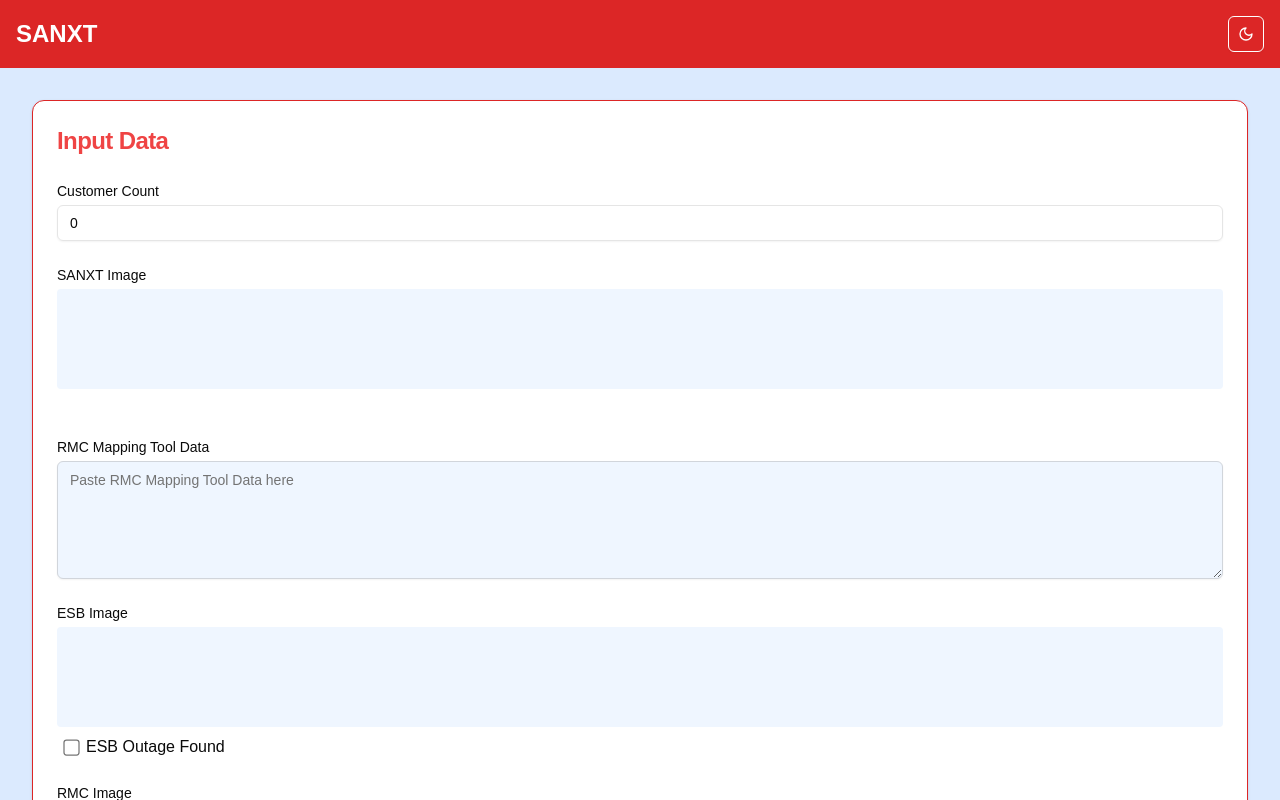
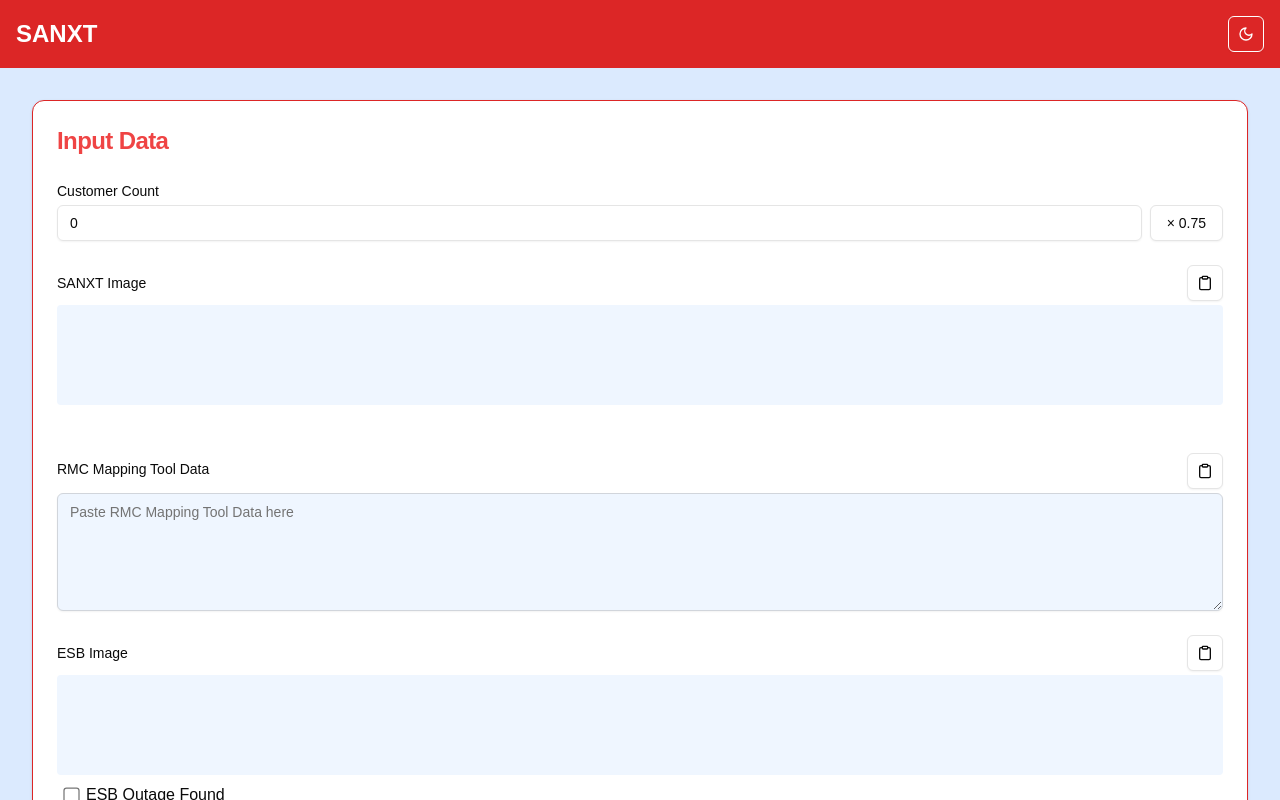
Before and after one commit to mine-nandha/sanxt, a Next.js app: page / in a window 1280 px wide. Shown: the top 800 px of the page. Built offline with nearby package versions, Linux system fonts and the light colour scheme.

Commit message:
updated to Bun, added paste button

```diff
--- a/app/page.js
+++ b/app/page.js
@@ -22,6 +22,7 @@
 import { Input } from "@/components/ui/input";
 import Link from "next/link";
 import CopyButton from "@/components/copyButton";
+import PasteButton from "@/components/pasteButton";
 
 export default function Component() {
   const [sanxtNotes, setSanxtNotes] = useState("");
@@ -37,6 +38,7 @@
   const [subject, setSubject] = useState("");
   const [isChecked, setIsChecked] = useState(false);
   const [customersCount, setCustomersCount] = useState(0);
+  const [isConverted, setIsConverted] = useState(false);
   const topRef = useRef(null);
 
   useEffect(() => {
@@ -44,27 +46,26 @@
   }, [isDarkMode]);
 
   useEffect(() => {
-    // Check if all necessary notes and data are filled before setting isLoading to false
     if (sanxtNotes && esbNotes && rmcData && customersCount) {
-      setIsLoading(false); // All data is ready, loading is complete
+      setIsLoading(false);
     } else {
-      setIsLoading(true); // One of the fields is missing, still loading
+      setIsLoading(true);
     }
-  }, [sanxtNotes, esbNotes, rmcData, customersCount]); // Effect depends on these states
+  }, [sanxtNotes, esbNotes, rmcData, customersCount]);
 
   const handleInputSanxt = async () => {
     let img = document.querySelector("#sanxt-notes img");
     if (img && img.tagName === "IMG") {
-      setSanxtNotes(img.outerHTML); // Set the image HTML
+      setSanxtNotes(img.outerHTML);
       try {
-        const ocrData = await performOCR(img.src); // Wait for the OCR to complete
-        setSanxtData(ocrData); // Set the OCR result once it's ready
+        const ocrData = await performOCR(img.src);
+        setSanxtData(ocrData);
       } catch (error) {
         console.error("Error during OCR:", error);
-        setSanxtData([]); // Optionally set empty data if OCR fails
+        setSanxtData([]);
       }
     } else {
-      setSanxtData([]); // Clear if there's no image
+      setSanxtData([]);
     }
   };
 
@@ -114,7 +115,9 @@
   const handleCustomersCount = (event) => {
     const value = event.target.value;
     setCustomersCount(value);
+    setIsConverted(false);
   };
+
   const handleSubjectChange = (event) => {
     const value = event.target.value;
     setSubject(value);
@@ -201,20 +204,36 @@
                   >
                     Customer Count
                   </label>
+                  <div className="flex gap-2">
                     <Input
                       name="customer-count"
                       type="number"
                       value={customersCount}
                       onChange={handleCustomersCount}
                     />
+                    <Button
+                      variant="outline"
+                      onClick={() => {
+                        setCustomersCount(Math.round(customersCount * 0.75));
+                        setIsConverted(true);
+                      }}
+                      className="whitespace-nowrap"
+                      disabled={isConverted}
+                    >
+                      × 0.75
+                    </Button>
+                  </div>
                 </div>
                 <div>
+                  <div className="flex justify-between items-center mb-1">
                     <label
                       htmlFor="sanxt-notes"
-                    className="block text-sm font-medium mb-1"
+                      className="block text-sm font-medium"
                     >
                       SANXT Image
                     </label>
+                    <PasteButton targetId="sanxt-notes" />
+                  </div>
                   <div
                     id="sanxt-notes"
                     contentEditable
@@ -251,12 +270,15 @@
                   <>No Address Found</>
                 )}
                 <div>
+                  <div className="flex justify-between items-center mb-1">
                     <label
                       htmlFor="rmc-data"
                       className="block text-sm font-medium mb-1"
                     >
                       RMC Mapping Tool Data
                     </label>
+                    <PasteButton targetId="rmc-data" />
+                  </div>
                   <Textarea
                     id="rmc-data"
                     onInput={handleInputRmc}
@@ -270,12 +292,15 @@
                   />
                 </div>
                 <div>
+                  <div className="flex justify-between items-center mb-1">
                     <label
                       htmlFor="esb-notes"
-                    className="block text-sm font-medium mb-1"
+                      className="block text-sm font-medium"
                     >
                       ESB Image
                     </label>
+                    <PasteButton targetId="esb-notes" />
+                  </div>
                   <div
                     id="esb-notes"
                     contentEditable
@@ -295,18 +320,21 @@
                       type="checkbox"
                       name="esbfound"
                       checked={isChecked}
-                      onChange={(e) => setIsChecked(e.target.checked)} // updates checkbox state
+                      onChange={(e) => setIsChecked(e.target.checked)}
                     />
                     ESB Outage Found
                   </div>
                 </div>
                 <div>
+                  <div className="flex justify-between items-center mb-1">
                     <label
                       htmlFor="rmc-image"
-                    className="block text-sm font-medium mb-1"
+                      className="block text-sm font-medium"
                     >
                       RMC Image
                     </label>
+                    <PasteButton targetId="rmc-image" />
+                  </div>
                   <div
                     id="rmc-image"
                     contentEditable
--- /dev/null
+++ b/components/pasteButton.jsx
@@ -0,0 +1,77 @@
+"use client";
+
+import { useState } from "react";
+import { Check, Clipboard } from "lucide-react";
+import { Button } from "@/components/ui/button";
+
+export default function PasteButton({ targetId, className = "" }) {
+  const [isPasted, setIsPasted] = useState(false);
+
+  const pasteFromClipboard = async () => {
+    try {
+      const clipboardItems = await navigator.clipboard.read();
+      const targetElement = document.querySelector(`#${targetId}`);
+
+      if (!targetElement) return;
+
+      for (const item of clipboardItems) {
+        // Handle images
+        if (item.types.some((type) => type.startsWith("image/"))) {
+          const imageType = item.types.find((type) =>
+            type.startsWith("image/")
+          );
+          const blob = await item.getType(imageType);
+          const url = URL.createObjectURL(blob);
+
+          const img = document.createElement("img");
+          img.src = url;
+          img.style.maxWidth = "100%";
+
+          targetElement.innerHTML = "";
+          targetElement.appendChild(img);
+          targetElement.dispatchEvent(new Event("input", { bubbles: true }));
+
+          setIsPasted(true);
+          setTimeout(() => setIsPasted(false), 2000);
+          return;
+        }
+
+        // Handle HTML
+        if (item.types.includes("text/html")) {
+          const blob = await item.getType("text/html");
+          const htmlContent = await blob.text();
+          targetElement.innerHTML = htmlContent;
+          targetElement.dispatchEvent(new Event("input", { bubbles: true }));
+          setIsPasted(true);
+          setTimeout(() => setIsPasted(false), 2000);
+          return;
+        }
+      }
+
+      // Fallback to plain text
+      const text = await navigator.clipboard.readText();
+      targetElement.textContent = text;
+      targetElement.dispatchEvent(new Event("input", { bubbles: true }));
+      setIsPasted(true);
+      setTimeout(() => setIsPasted(false), 2000);
+    } catch (error) {
+      console.error("Failed to paste content:", error);
+    }
+  };
+
+  return (
+    <Button
+      variant="outline"
+      size="icon"
+      className={className}
+      onClick={pasteFromClipboard}
+      aria-label={isPasted ? "Pasted" : "Paste from clipboard"}
+    >
+      {isPasted ? (
+        <Check className="h-4 w-4" />
+      ) : (
+        <Clipboard className="h-4 w-4" />
+      )}
+    </Button>
+  );
+}
```
Also changed, not shown: 2 other files (tests, documents, lock files or other folders). Lines whose indentation alone changed are shown as unchanged.
